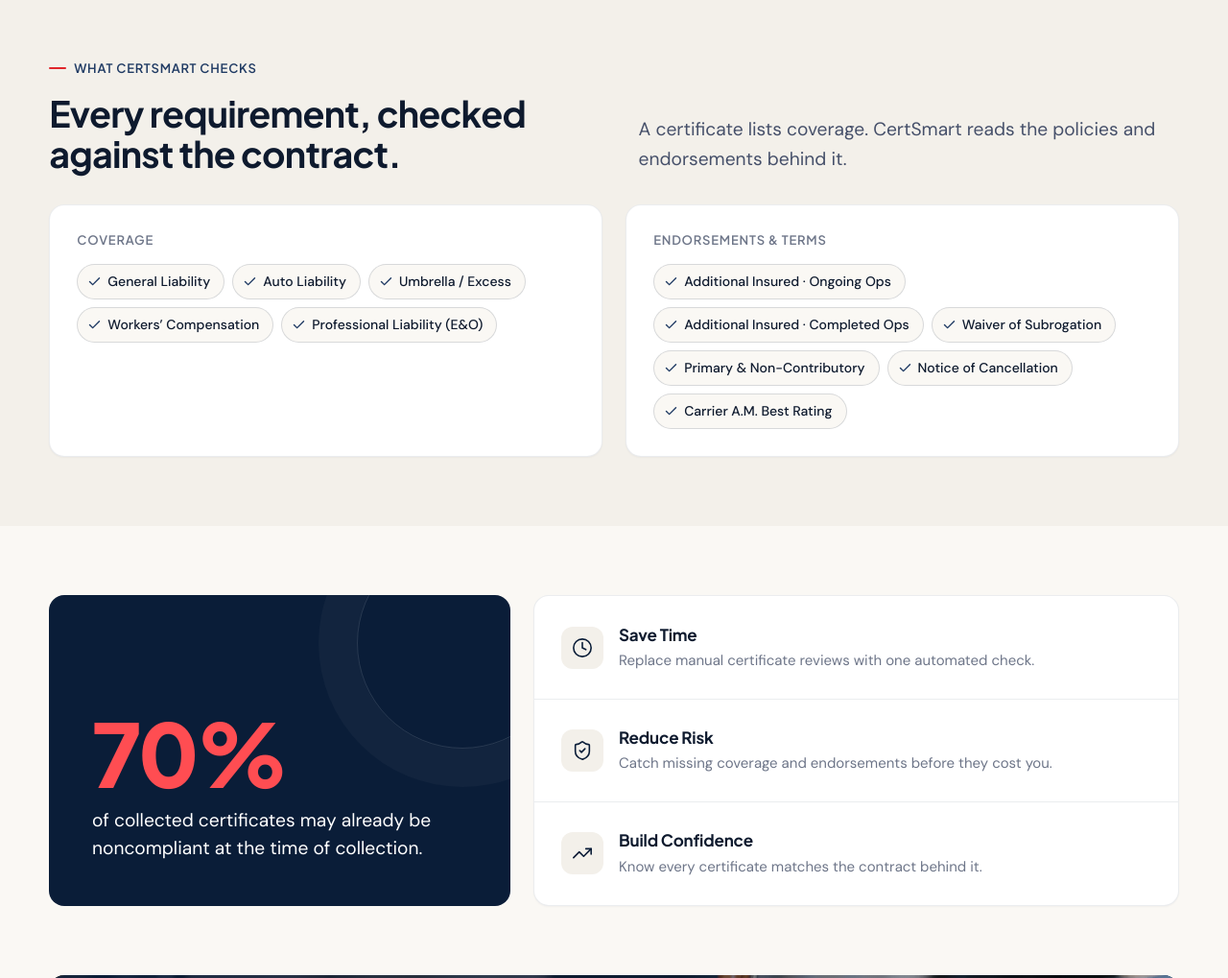
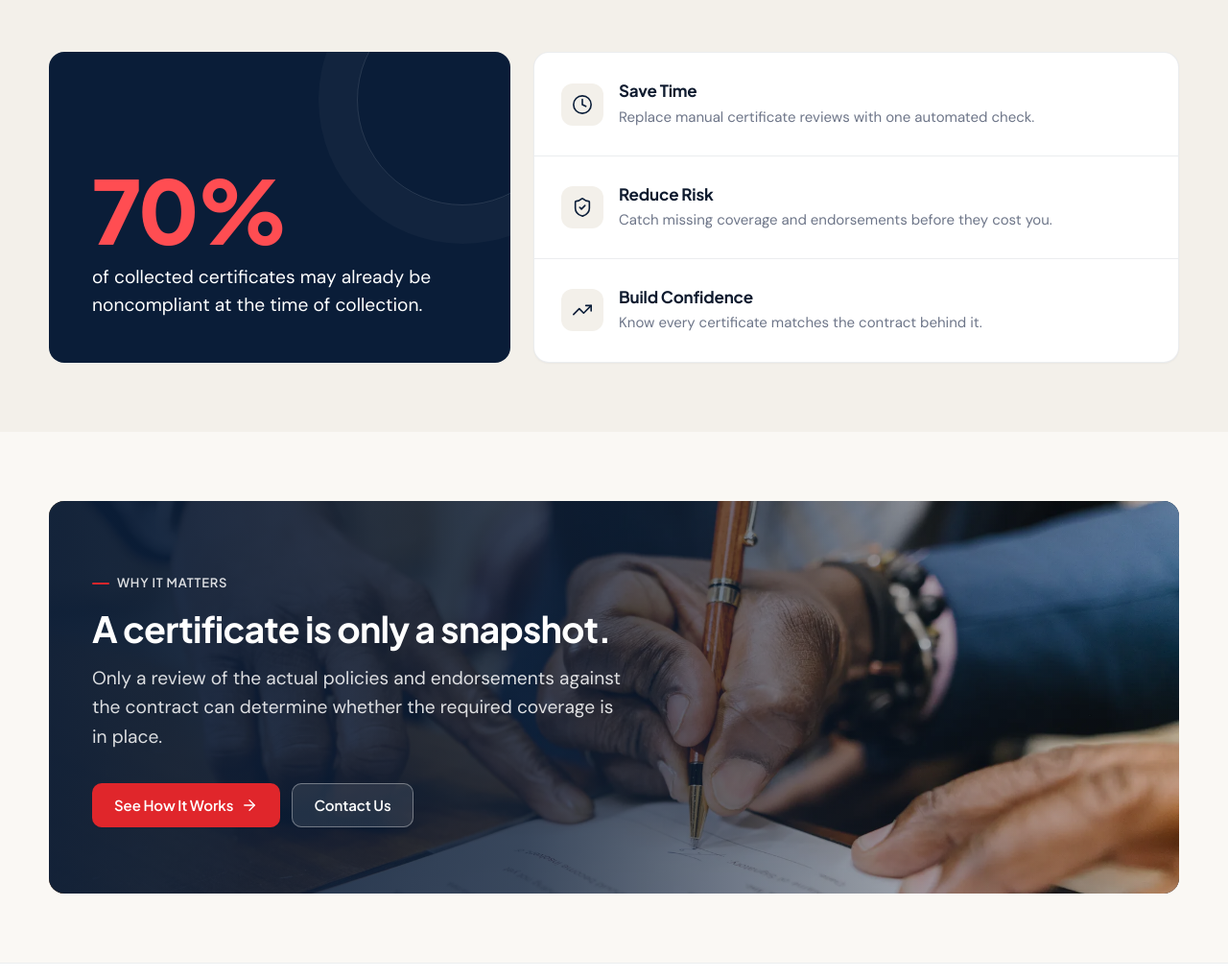
Before and after one commit to jackduventbot/CertSmart-Website, a plain HTML site: page index.html in a window 1280 px wide. Shown: the part 1680-2699 px from the top of the page at 96% size. Drawn offline with Linux system fonts and the light colour scheme.

Commit message:
Remove 'What CertSmart checks' section from Home
Co-Authored-By: Claude Opus 5.5 <noreply@anthropic.com>

```diff
--- a/css/style.css
+++ b/css/style.css
@@ -829,7 +829,7 @@ p { margin: 0; }
 .photo-badge small { display: block; font-size: var(--fs-small); color: var(--muted); line-height: var(--lh-small); }
 
 @media (max-width: 960px) {
-  .section-head, .photo-split, .checks-groups { grid-template-columns: 1fr; }
+  .section-head, .photo-split { grid-template-columns: 1fr; }
   .audience { grid-template-columns: repeat(2, minmax(0, 1fr)); grid-template-rows: none; grid-auto-rows: 260px; }
   .audience .tile:first-child, .audience .tile:last-child { grid-row: auto; grid-column: 1 / -1; }
 }
@@ -845,34 +845,6 @@ p { margin: 0; }
   .photo-band::before { background: linear-gradient(180deg, rgba(10, 29, 56, 0.35) 0%, rgba(10, 29, 56, 0.92) 55%); }
   .band-actions .btn { flex: 1 1 auto; }
 }
-
-/* ---------- What CertSmart checks (coverage + endorsement chips) ---------- */
-.checks-groups { display: grid; grid-template-columns: repeat(2, minmax(0, 1fr)); gap: var(--gap); align-items: stretch; }
-.chip-group {
-  background: var(--surface);
-  border: 1px solid var(--line);
-  border-radius: var(--r-card);
-  box-shadow: var(--shadow-sm);
-  padding: var(--pad-card);
-}
-.chip-group h3 {
-  font-size: var(--fs-label); font-weight: 600;
-  letter-spacing: 0.06em; text-transform: uppercase;
-  color: var(--muted); margin-bottom: var(--s-4);
-}
-.chips { list-style: none; margin: 0; padding: 0; display: flex; flex-wrap: wrap; gap: var(--s-2); }
-.chip {
-  display: inline-flex; align-items: center; gap: 6px;
-  padding: 7px 14px 7px 10px;
-  border-radius: 999px;
-  background: var(--bg);
-  border: 1px solid var(--line-strong);
-  font-size: var(--fs-small); font-weight: 500; color: var(--ink);
-  line-height: var(--lh-small);
-  transition: border-color var(--ease), background-color var(--ease);
-}
-.chip .icon { width: 15px; height: 15px; stroke-width: 2.25; color: var(--navy-600); }
-.chip:hover { border-color: rgba(10, 29, 56, 0.28); background: var(--surface); }
 
 /* ---------- Founder credentials (About) ---------- */
 .fact-list { list-style: none; margin: var(--s-5) 0 0; padding: 0; display: grid; gap: var(--s-3); }
--- a/index.html
+++ b/index.html
@@ -13,7 +13,7 @@
   <link rel="preconnect" href="https://fonts.googleapis.com">
   <link rel="preconnect" href="https://fonts.gstatic.com" crossorigin>
   <link href="https://fonts.googleapis.com/css2?family=DM+Sans:opsz,wght@9..40,400..600&amp;family=Plus+Jakarta+Sans:wght@500..800&amp;display=swap" rel="stylesheet">
-  <link rel="stylesheet" href="css/style.css?v=20261126d">
+  <link rel="stylesheet" href="css/style.css?v=20261127a">
 </head>
 <body class="page-home">
   <div class="patent-bar">
@@ -107,28 +107,6 @@
 
     <section class="section section--alt">
       <div class="wrap">
-        <div class="section-head">
-          <div>
-            <span class="eyebrow">What CertSmart checks</span>
-            <h2 class="h2">Every requirement, checked against the contract.</h2>
-          </div>
-          <p>A certificate lists coverage. CertSmart reads the policies and endorsements behind it.</p>
-        </div>
-        <div class="checks-groups">
-          <div class="chip-group">
-            <h3>Coverage</h3>
-            <ul class="chips"><li class="chip"><svg class="icon" viewBox="0 0 24 24" aria-hidden="true"><path d="M20 6 9 17l-5-5"/></svg>General Liability</li><li class="chip"><svg class="icon" viewBox="0 0 24 24" aria-hidden="true"><path d="M20 6 9 17l-5-5"/></svg>Auto Liability</li><li class="chip"><svg class="icon" viewBox="0 0 24 24" aria-hidden="true"><path d="M20 6 9 17l-5-5"/></svg>Umbrella / Excess</li><li class="chip"><svg class="icon" viewBox="0 0 24 24" aria-hidden="true"><path d="M20 6 9 17l-5-5"/></svg>Workers&rsquo; Compensation</li><li class="chip"><svg class="icon" viewBox="0 0 24 24" aria-hidden="true"><path d="M20 6 9 17l-5-5"/></svg>Professional Liability (E&amp;O)</li></ul>
-          </div>
-          <div class="chip-group">
-            <h3>Endorsements &amp; terms</h3>
-            <ul class="chips"><li class="chip"><svg class="icon" viewBox="0 0 24 24" aria-hidden="true"><path d="M20 6 9 17l-5-5"/></svg>Additional Insured &middot; Ongoing Ops</li><li class="chip"><svg class="icon" viewBox="0 0 24 24" aria-hidden="true"><path d="M20 6 9 17l-5-5"/></svg>Additional Insured &middot; Completed Ops</li><li class="chip"><svg class="icon" viewBox="0 0 24 24" aria-hidden="true"><path d="M20 6 9 17l-5-5"/></svg>Waiver of Subrogation</li><li class="chip"><svg class="icon" viewBox="0 0 24 24" aria-hidden="true"><path d="M20 6 9 17l-5-5"/></svg>Primary &amp; Non-Contributory</li><li class="chip"><svg class="icon" viewBox="0 0 24 24" aria-hidden="true"><path d="M20 6 9 17l-5-5"/></svg>Notice of Cancellation</li><li class="chip"><svg class="icon" viewBox="0 0 24 24" aria-hidden="true"><path d="M20 6 9 17l-5-5"/></svg>Carrier A.M. Best Rating</li></ul>
-          </div>
-        </div>
-      </div>
-    </section>
-
-    <section class="section">
-      <div class="wrap">
         <div class="who-grid">
           <div class="stat-card">
             <span class="n">70%</span>
@@ -152,7 +130,7 @@
       </div>
     </section>
 
-    <section class="section section--tight-top">
+    <section class="section">
       <div class="wrap">
         <div class="photo-band">
           <img src="assets/img/photo-signing.webp" alt="Two people signing a contract at a wooden desk" loading="lazy">
@@ -188,6 +166,6 @@
     </div>
   </footer>
 
-  <script src="js/main.js?v=20261126d"></script>
+  <script src="js/main.js?v=20261127a"></script>
 </body>
 </html>
```
Also changed, not shown: about.html (+2 -2 lines), contact.html (+2 -2 lines), how-it-works.html (+2 -2 lines), tools/build.mjs (+2 -27 lines), vision.html (+2 -2 lines).
